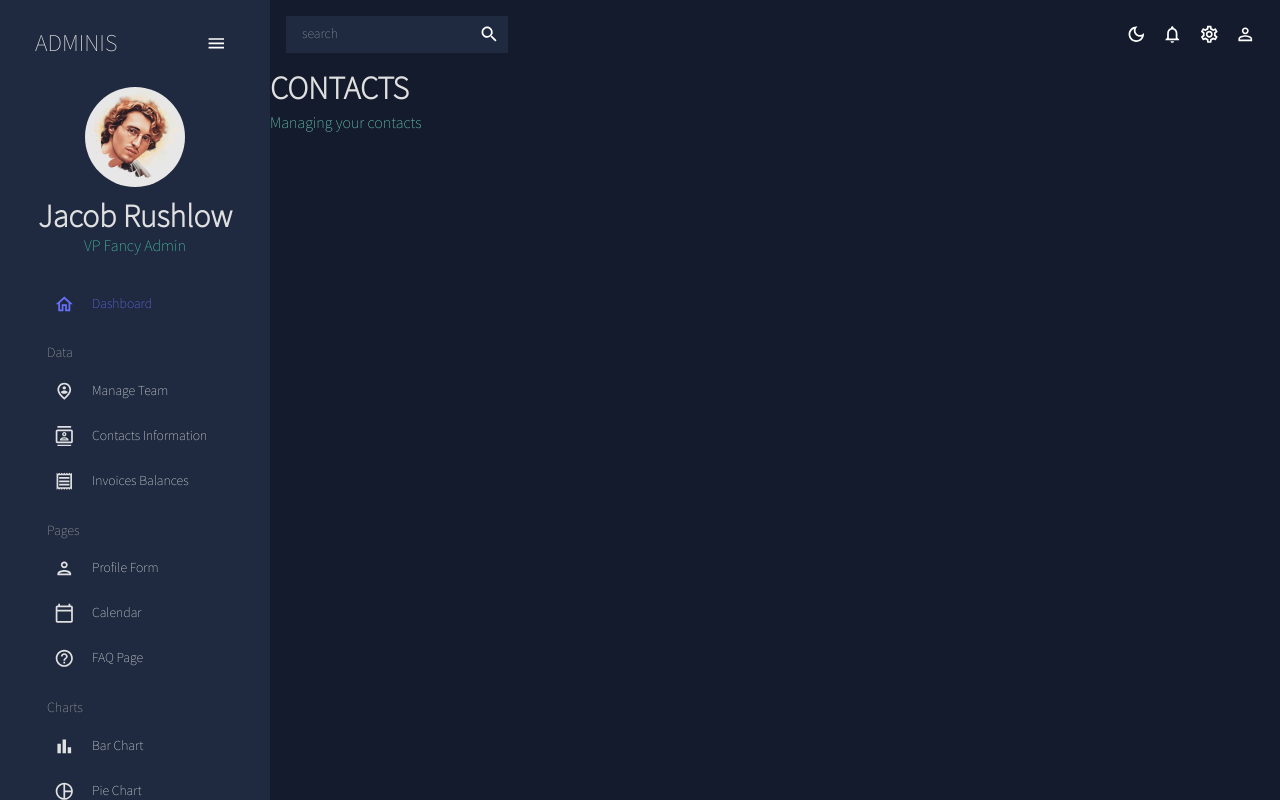
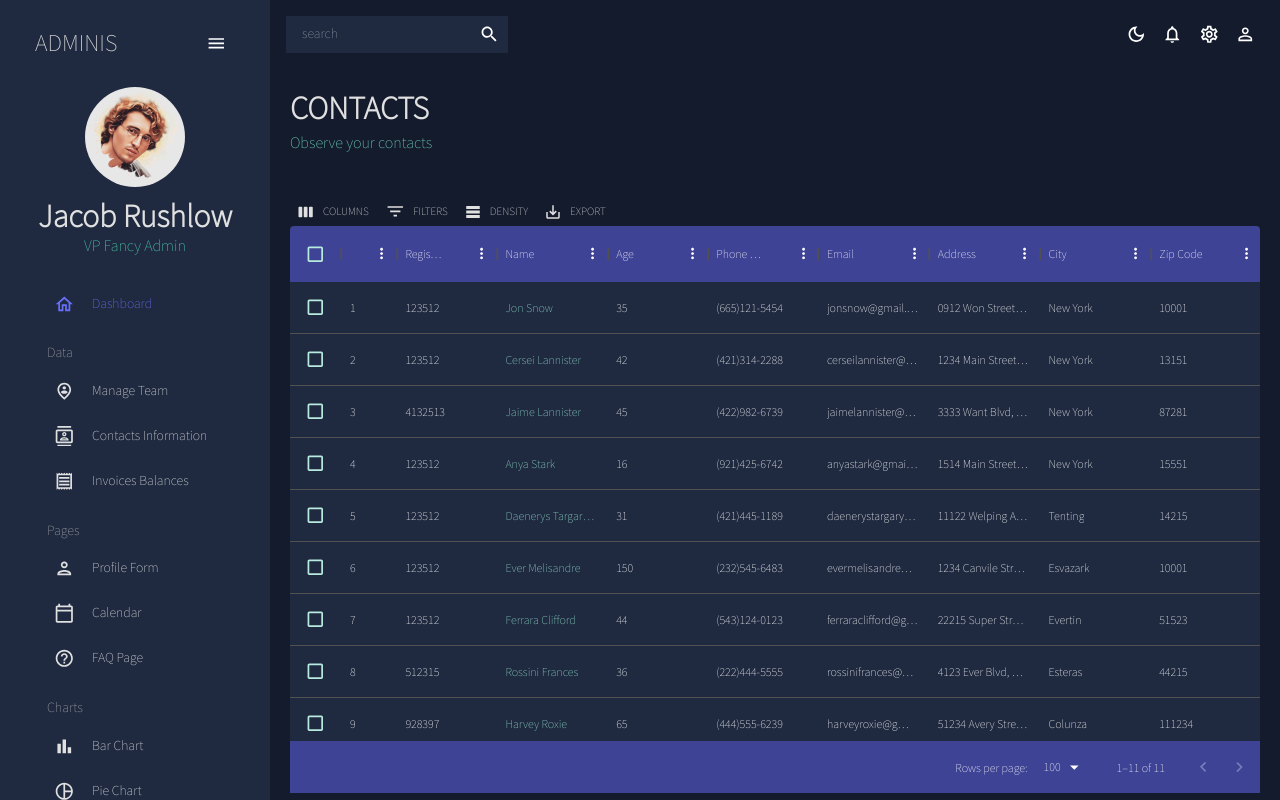
Before and after one commit to gheezl/MUI-practice, a React (Create React App) app: page /contacts in a window 1280 px wide. Built offline with nearby package versions, Linux system fonts and the light colour scheme.

Commit message:
Finished the contacts page

```diff
--- a/src/features/contacts/index.jsx
+++ b/src/features/contacts/index.jsx
@@ -1,12 +1,97 @@
-import { Box } from "@mui/material";
+import { Box, Typography, useTheme } from "@mui/material";
+import { DataGrid, GridToolbar } from "@mui/x-data-grid";
+import { tokens } from "../../theme";
+import { mockDataContacts } from "../../data/mockData";
+import AdminPanelSettingsOutlinedIcon from "@mui/icons-material/AdminPanelSettingsOutlined";
+import LockOpenOutlinedIcon from "@mui/icons-material/LockOpenOutlined";
+import SecurityOutlinedIcon from "@mui/icons-material/SecurityOutlined";
 import Header from "../../components/Header";
 
 const Contacts = () => {
-    return (
-        <Box>
-            <Header title="CONTACTS" subtitle="Managing your contacts" />
-        </Box>
-    )
-}
+  const theme = useTheme();
+  const colors = tokens(theme.palette.mode);
+  const columns = [
+    { field: "id", headerName: "ID", flex: 0.5 },
+    { field: "registrarId", headerName: "Registrar ID" },
+    {
+      field: "name",
+      headerName: "Name",
+      flex: 1,
+      cellClassName: "name-column--cell",
+    },
+    {
+      field: "age",
+      headerName: "Age",
+      type: "number",
+      headerAlign: "left",
+      align: "left",
+    },
+    {
+      field: "phone",
+      headerName: "Phone Number",
+      flex: 1,
+    },
+    {
+      field: "email",
+      headerName: "Email",
+      flex: 1,
+    },
+    {
+      field: "address",
+      headerName: "Address",
+      flex: 1,
+    },
+    {
+      field: "city",
+      headerName: "City",
+      flex: 1,
+    },
+    {
+      field: "zipCode",
+      headerName: "Zip Code",
+      flex: 1,
+    },
+  ];
+
+  return (
+    <Box m="20px">
+      <Header title="CONTACTS" subtitle="Observe your contacts" />
+      <Box
+        m="40px 0 0 0"
+        height="75vh"
+        sx={{
+          "& .MuiDataGrid-root": {
+            border: "none",
+          },
+          "& .MuiDataGrid-cell": {
+            borderBottom: "none",
+          },
+          "& .name-column--cell": {
+            color: colors.greenAccent[300],
+          },
+          "& .MuiDataGrid-columnHeaders": {
+            backgroundColor: colors.blueAccent[700],
+            borderBottom: "none",
+          },
+          "& .MuiDataGrid-virtualScroller": {
+            backgroundColor: colors.primary[400],
+          },
+          "& .MuiDataGrid-footerContainer": {
+            borderTop: "none",
+            backgroundColor: colors.blueAccent[700],
+          },
+          "& .MuiCheckbox-root": {
+            color: `${colors.greenAccent[200]} !important`,
+          },
+          "& .MuiDataGrid-toolbarContainer .MuiButton-text": {
+            color: `${colors.grey[100]} !important`
+          }
+        }}
+      >
+        <DataGrid checkboxSelection rows={mockDataContacts} columns={columns} components={{ Toolbar: GridToolbar }} />
+      </Box>
+    </Box>
+  );
+};
 
 export default Contacts;
--- a/src/features/team/index.jsx
+++ b/src/features/team/index.jsx
@@ -63,8 +63,7 @@
               {access}
             </Typography>
           </Box>
-        );
-      },
+        )},
     },
   ];
 
```
